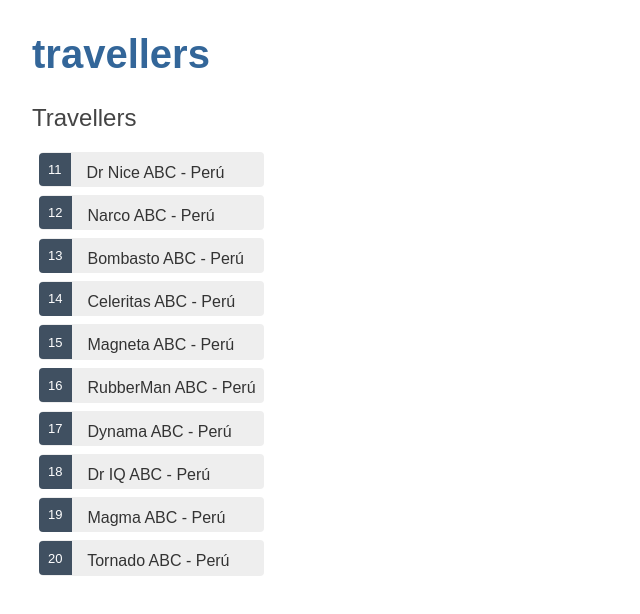
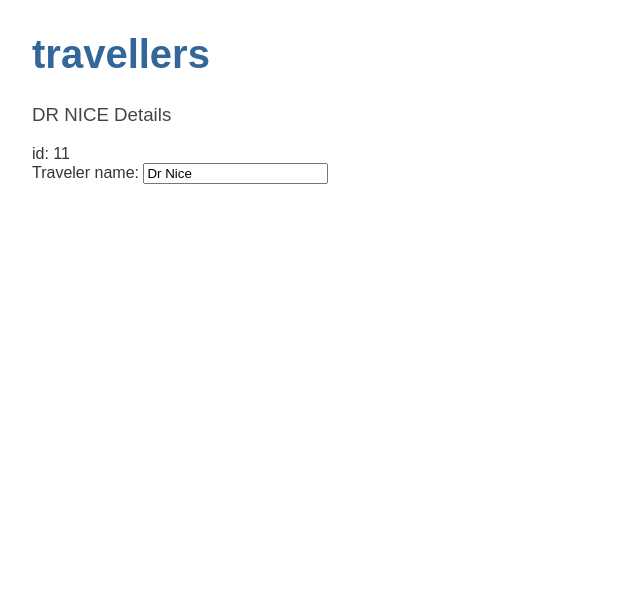
Before and after one commit to rdcorbera/travellers-web-ng, an Angular app: page /detail/11 in a window 1280 px wide. Shown: the top 614 px of the page, without its empty margins (0-640 px from the left). Built offline with nearby package versions, Linux system fonts and the light colour scheme.

Commit message:
Include route navigation

```diff
--- a/src/app/app.component.html
+++ b/src/app/app.component.html
@@ -1,2 +1,2 @@
 <h1>{{title}}</h1>
-<app-travellers></app-travellers>
+<router-outlet></router-outlet>
--- a/src/app/app.module.ts
+++ b/src/app/app.module.ts
@@ -5,6 +5,7 @@ import { FormsModule } from '@angular/forms';
 import { AppComponent } from './app.component';
 import { TravellersComponent } from './home/travellers/travellers.component';
 import { TravelerDetailComponent } from './home/traveler-detail/traveler-detail.component';
+import { AppRoutingModule } from './app-routing.module';
 
 @NgModule({
   declarations: [
@@ -14,7 +15,8 @@ import { TravelerDetailComponent } from './home/traveler-detail/traveler-detail.
   ],
   imports: [
     BrowserModule,
-    FormsModule
+    FormsModule,
+    AppRoutingModule
   ],
   providers: [],
   bootstrap: [AppComponent]
--- a/src/app/home/services/traveler.service.ts
+++ b/src/app/home/services/traveler.service.ts
@@ -13,4 +13,11 @@ export class TravelerService {
   getTravellers(): Observable<TravelerItem[]> {
     return of(TRAVELLERS);
   }
+
+  getTraveler(id: number): Observable<TravelerItem> {
+    // For now, assume that a hero with the specified `id` always exists.
+    // Error handling will be added in the next step of the tutorial.
+    const traveler = TRAVELLERS.find(h => h.id === id)!;
+    return of(traveler);
+  }
 }
--- a/src/app/home/traveler-detail/traveler-detail.component.ts
+++ b/src/app/home/traveler-detail/traveler-detail.component.ts
@@ -1,5 +1,8 @@
 import { Component, Input, OnInit } from '@angular/core';
+import { ActivatedRoute } from '@angular/router';
+import { Location } from '@angular/common';
 import { TravelerItem } from '../travellers/models/traveler-item';
+import { TravelerService } from '../services/traveler.service';
 
 @Component({
   selector: 'app-traveler-detail',
@@ -10,9 +13,19 @@ export class TravelerDetailComponent implements OnInit {
 
   @Input() selectedItem?: TravelerItem;
 
-  constructor() { }
+  constructor(
+    private route: ActivatedRoute,
+    private location: Location,
+    private travelerService: TravelerService
+  ) { }
 
   ngOnInit(): void {
+    this.getTraveler();
   }
 
+  getTraveler(): void {
+    const id = Number(this.route.snapshot.paramMap.get('id'));
+    this.travelerService.getTraveler(id)
+      .subscribe(traveler => this.selectedItem = traveler);
+  }
 }
--- a/src/app/home/travellers/travellers.component.html
+++ b/src/app/home/travellers/travellers.component.html
@@ -1,11 +1,10 @@
 <h2>Travellers</h2>
 
-<app-traveler-detail [selectedItem]="selectedItem"></app-traveler-detail>
-
 <ul class="travellers">
-    <li *ngFor="let traveler of travellers"
-        [class.selected]="traveler === selectedItem"
-        (click)="onSelect(traveler)">
-        <span class="badge">{{traveler.id}}</span> {{traveler.firstname}} {{traveler.lastname}} - {{traveler.country}}
+    <li *ngFor="let traveler of travellers" [class.selected]="traveler === selectedItem">
+        <a routerLink="/detail/{{traveler.id}}">
+            <span class="badge">{{traveler.id}}</span> {{traveler.firstname}} {{traveler.lastname}} -
+            {{traveler.country}}
+        </a>
     </li>
 </ul>
```
Also changed, not shown: src/app/app-routing.module.ts (added, +16 -0 lines).
